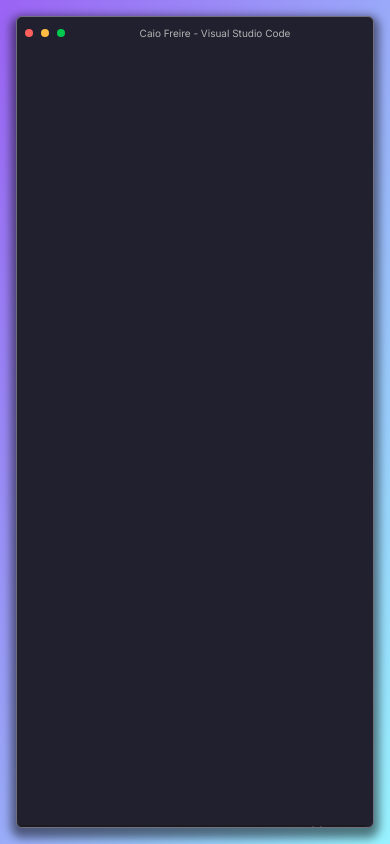
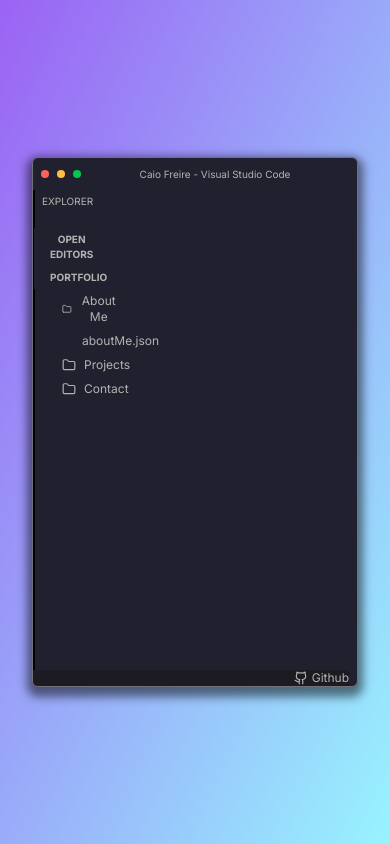
Before and after one commit to devCaioFreire/vscode-portfolio, a Next.js app: page / in a window 390 px wide. Built offline with nearby package versions, Linux system fonts and the light colour scheme.

Commit message:
Adicionado mais estilos no tailwind | mudanças no layout para ficar mais reponsivo | criação do head.tsx | Mudanças no Menu para melhorar a responsividade

```diff
--- /dev/null
+++ b/src/app/head.tsx
@@ -0,0 +1,8 @@
+export default function Head() {
+  return (
+    <>
+      <meta name="viewport" content="width=device-width, initial-scale=1.0" />
+      <link rel="shortcut icon" href="/favicon.png" type="image/png" />
+    </>
+  );
+}
--- a/src/app/layout.tsx
+++ b/src/app/layout.tsx
@@ -34,31 +34,39 @@
           className="
         bg-app
         h-screen
-        p-20
         flex
         items-center
         justify-center
-        mobile:p-4"
+        default:p-20
+        mobile:p-8"
         >
           <div
             className="
             bg-vscodeBg
-            w-full max-w-[1480px]
             border
             border-[#72707D]
             rounded-md
-            aspect-video
             shadow-custom
             overflow-hidden
             grid
-            grid-rows-layout
-            mobile:h-full
-            mobileLarge:h-fit"
+            default:aspect-video
+            default:w-full
+            default:max-w-[1480px]
+            mobile:w-full
+            default:grid-rows-default
+            desktop:grid-rows-laptop
+            tablet:grid-rows-tablet
+            mobile:grid-rows-mobile"
           >
             <OpenFilesProvider>
               <Header />
 
-              <div className="grid grid-cols-editor max-h-full h-screen">
+              <div className="
+              grid
+              max-h-full
+              h-screen
+              default:grid-cols-default
+              mobile:grid-cols-mobile">
                 <Menu />
                 <Explorer />
 
--- a/src/components/Explorer/index.tsx
+++ b/src/components/Explorer/index.tsx
@@ -31,10 +31,7 @@
     <div
       className="
     bg-vscodeBgSidebar
-    border-x-[1px] border-[#000]
-    mobile:hidden
-    mobileLarge:block
-    "
+    border-x-[1px] border-[#000]"
     >
       <div className="flex justify-between px-2 mb-4 mt-1">
         <p className="text-[0.625rem] text-textGray">EXPLORER</p>
@@ -47,7 +44,7 @@
         </SubMenu>
 
         <SubMenu title="PORTFOLIO" defaultOpen>
-          <Folder title="About Me">
+          <Folder title="About Me" defaultOpen>
             <File href="/portfolio/about">
               <CurlyBraces size={14} color="#FFBD44" />
               aboutMe.json
--- a/src/components/Menu/MenuButton.tsx
+++ b/src/components/Menu/MenuButton.tsx
@@ -16,9 +16,14 @@
   return (
     <div
       data-active={isActive}
-      className="h-14 flex
-      justify-center items-center border-l-2
-      border-[#00000000] data-[active=true]:border-[#60FDC5]"
+      className="
+      h-14
+      justify-center
+      items-center
+      border-l-2
+      border-[#00000000] data-[active=true]:border-[#60FDC5]
+      default:flex
+      mobile:hidden"
     >
       <Icon
         strokeWidth={regular ? 0.1 : 1.5}
--- a/src/components/footer.tsx
+++ b/src/components/footer.tsx
@@ -10,7 +10,7 @@
       mr-2
       items-center
       justify-end
-     bg-vscodeBgSidebar"
+      bg-vscodeBgSidebar"
     >
       <a
         href="https://github.com/devCaioFreire"
--- a/tailwind.config.js
+++ b/tailwind.config.js
@@ -22,17 +22,23 @@
       custom: "0px 5px 10px 5px rgba(0,0,0,0.5)",
     },
     gridTemplateRows: {
-      layout: "2rem 48.5rem 1fr",
+      default: "2rem 48.5rem 1fr",
+      laptop: "2rem 42rem 1fr",
+      tablet: "2rem 36rem 1fr",
+      mobile: "2rem 30rem 1fr",
     },
     gridTemplateColumns: {
-      editor: "3.5rem 16rem 1fr",
+      default: "3.5rem 16rem 1fr",
+      laptop: "3.5rem 16rem 1fr",
+      tablet: "3.5rem 16rem 1fr",
+      mobile: "0rem 10rem 1fr",
     },
     screens: {
       mobile: "320px",
       // => @media (min-width: 430px) { ... }
 
-      mobileLarge: "450px",
-      // => @media (min-width: 430px) { ... }
+      mobileLarge: "688px",
+      // => @media (min-width: 688px) { ... }
 
       md: "768px",
       // => @media (min-width: 768px) { ... }
@@ -40,8 +46,14 @@
       lg: "1024px",
       // => @media (min-width: 1024px) { ... }
 
-      xl: "1280px",
+      tablet: "1280px",
       // => @media (min-width: 1280px) { ... }
+
+      desktop: "1440px",
+      // => @media (min-width: 1440px) { ... }
+
+      default: "1480px",
+      // => @media (min-width: 1480px) { ... }
 
       "2xl": "1536px",
       // => @media (min-width: 1536px) { ... }
```
